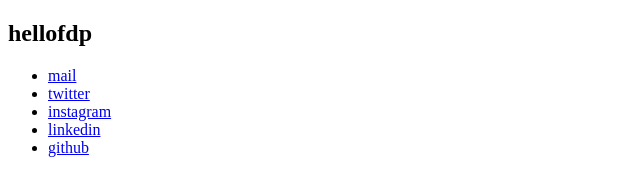
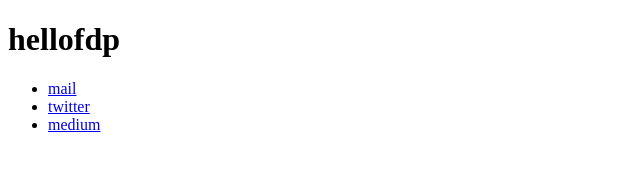
Before and after one commit to hellofdp/website, a plain HTML site: page index.html in a window 1280 px wide. Shown: the whole page, without its empty margins (0-640 px from the left). Drawn offline with Linux system fonts and the light colour scheme.

Commit message:
maj index

```diff
--- a/index.html
+++ b/index.html
@@ -1,5 +1,6 @@
 <!DOCTYPE html>
 <html lang="fr">
+
 <head>
   <meta charset="UTF-8">
   <meta http-equiv="x-ua-compatible" content="ie=edge">
@@ -7,35 +8,23 @@
   <title>hellofdp</title>
   <meta name="description" content="">
   <meta name="keywords" content="">
-    <link rel="stylesheet" href="assets/css/min.css">
 </head>
 
 <body>
-    <div id="canvas"></div>
   <main role="main">
-      <section class="full-screen">
-        <div class="intro">
-          <div class="box">
     <h1>hellofdp</h1>
     <nav id="contact">
       <ul>
         <li>
-                    <a href="mailto:hello@tr13ze.com">mail</a>
+          <a href="mailto:bonjour@hellofdp.co">mail</a>
           <li>
-                    <a href="https://twitter.com/tr13ze" target="_blank">twitter</a>
+            <a href="https://twitter.com/hellofdp" target="_blank">twitter</a>
             <li>
-                    <a href="https://www.instagram.com/tr13ze/" target="_blank">instagram</a>
-                  <li>
-                    <a href="https://www.linkedin.com/in/tr13ze" target="_blank">linkedin</a>
-                  <li>
-                    <a href="https://github.com/tr13ze" target="_blank">github</a>
+              <a href="https://medium.com/@hellofdp" target="_blank">medium</a>
       </ul>
     </nav>
-              </div>
-        </div>
-      </section>
+
   </main>
+</body>
 
-    <script src="assets/js/min.js"></script>
-  </body>
 </html>
```
Lines whose indentation alone changed are shown as unchanged.
